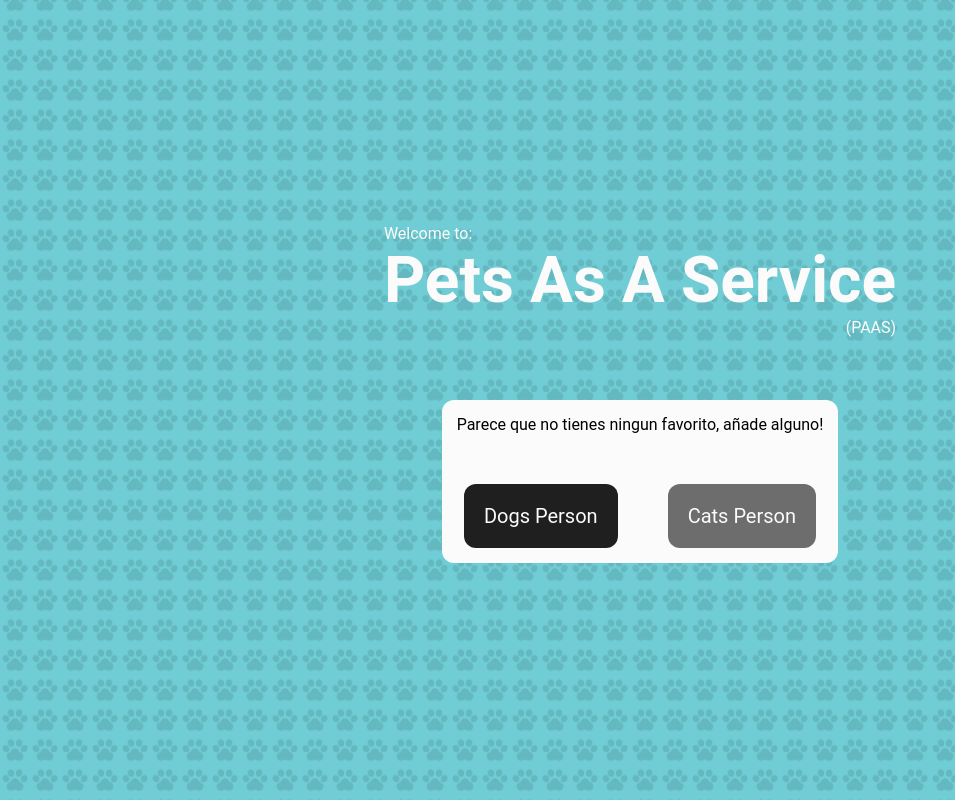
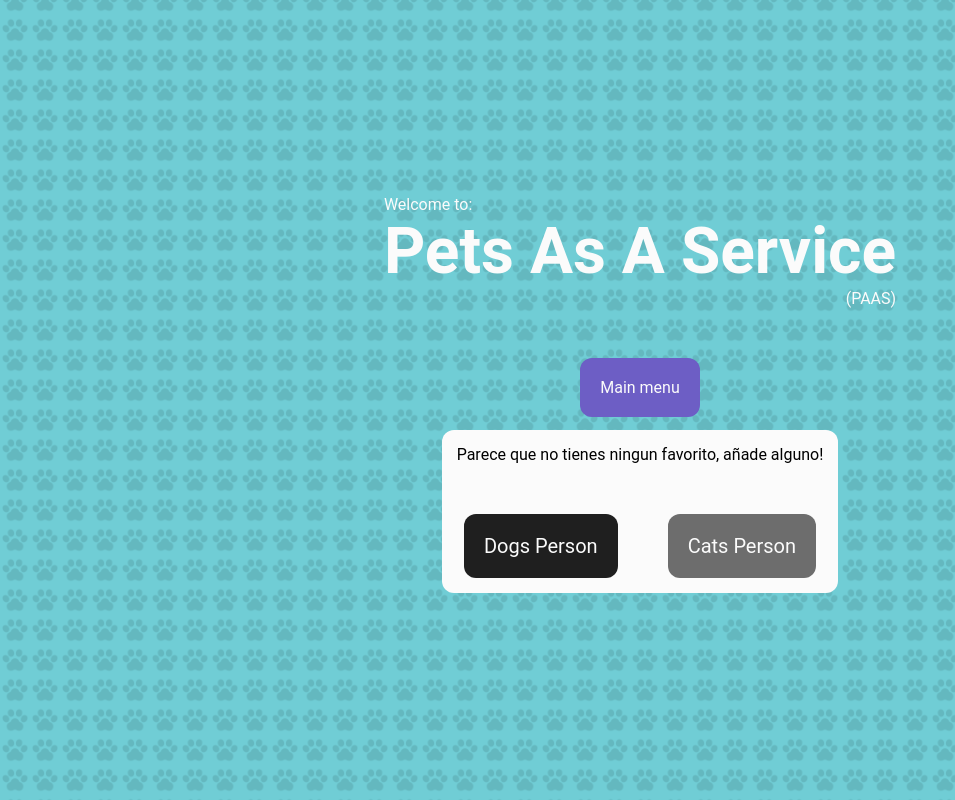
Before and after one commit to lmhmDev/paas, a React (Create React App) app: page /favorites in a window 1280 px wide. Shown: the whole page, without its empty margins (0-955 px from the left). Built offline with nearby package versions, Linux system fonts and the light colour scheme.

Commit message:
back button in favorites

```diff
--- a/src/components/FavoritesComponent/index.tsx
+++ b/src/components/FavoritesComponent/index.tsx
@@ -4,6 +4,7 @@ import './style.css'
 import FavCard from '../FavCard'
 import Context from '../../utils/Context';
 import MainMenuComponent from '../MainMenuComponent'
+import { Link } from 'react-router-dom';
 
 const FavoritesComponent = () => {
 
@@ -20,6 +21,8 @@ const FavoritesComponent = () => {
     },[])
 
     return(
+        <>
+            <Link to="/" className="back-btn">Main menu</Link>
             <div className='fav-container'>
                 {
                     favImages.length ?
@@ -32,6 +35,7 @@ const FavoritesComponent = () => {
                     </div>
                 }
             </div>
+        </>
     )
 }
 
--- a/src/components/FavoritesComponent/style.css
+++ b/src/components/FavoritesComponent/style.css
@@ -16,3 +16,15 @@
     padding: 15px;
     border-radius: 12px;
 }
+
+.back-btn{
+    text-decoration: none;
+    background-color: rgb(109, 94, 197);
+    color: #fbfbfb;
+    padding: 20px;
+    border-radius: 12px;
+}
+
+.back-btn:hover{
+    background-color: rgb(82, 70, 148);
+}
```
Lines whose indentation alone changed are shown as unchanged.
